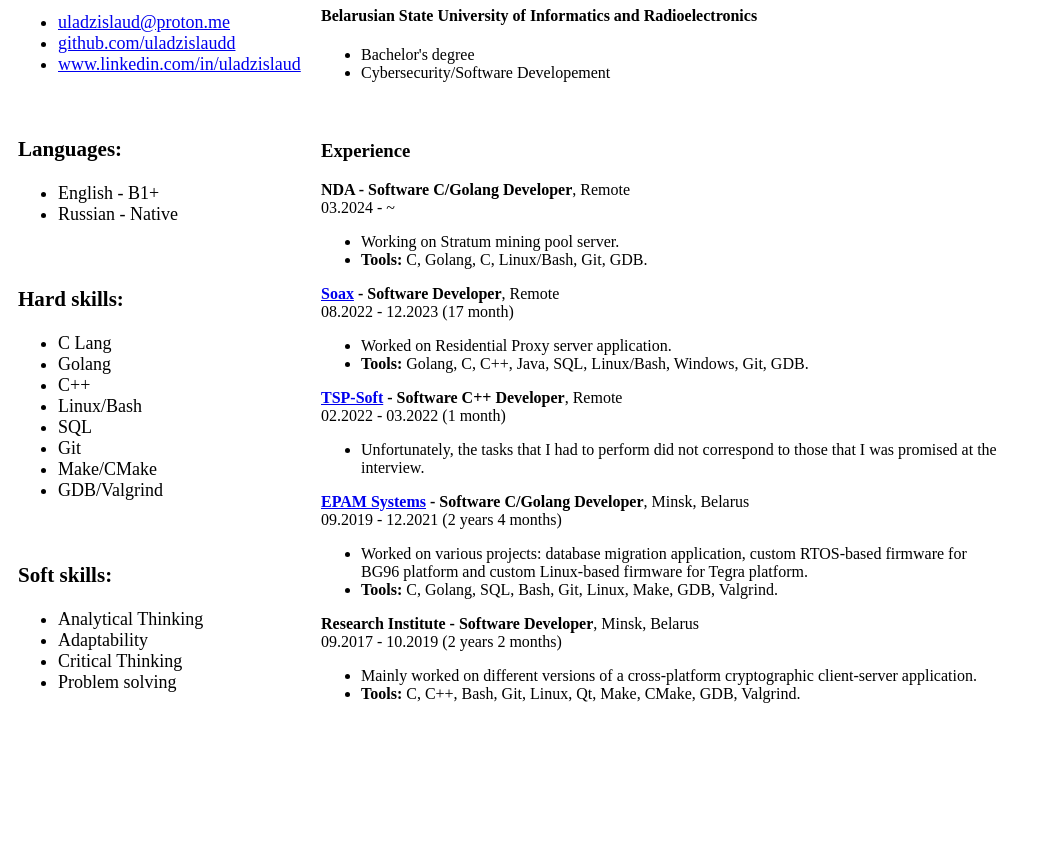
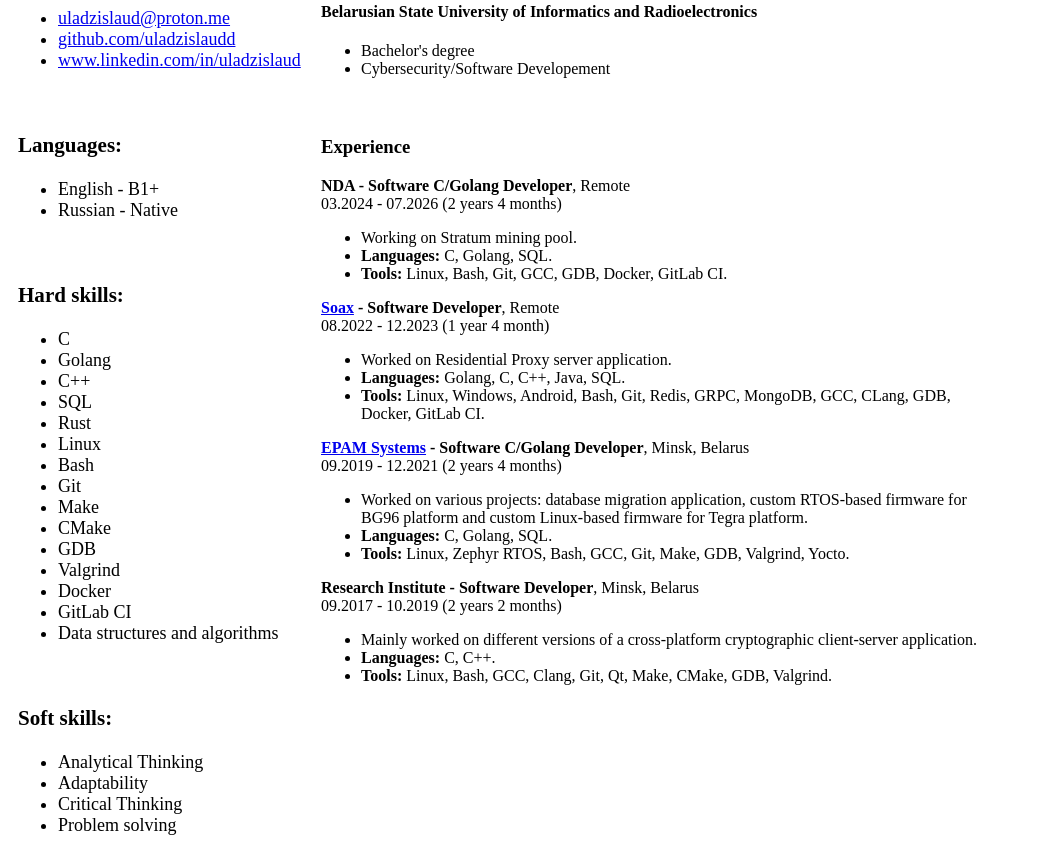
Before and after one commit to uladzislaudd/uladzislaudd.github.io, a plain HTML site: page index.html in a window 1280 px wide. Shown: the part 380-1247 px from the top of the page, without its empty margins (0-1041 px from the left). Drawn offline with Linux system fonts and the light colour scheme.

Commit message:
CV Update 11.2026 (#6)

```diff
--- a/index.html
+++ b/index.html
@@ -92,9 +92,9 @@
 
 		<div class="grid-container-2">
 
-			<div style="width: 300px;">
-				<img style="height: 300px" src="img/photo.jpeg">
-			</div>
+			<!-- <div style="width: 300px;"> -->
+				<!-- <img style="height: 300px" src="img/photo.jpeg"> -->
+			<!-- </div> -->
 
 			<div class="grid-container-colored" style="height: 300px">
 
@@ -106,7 +106,8 @@
 					<ul>
 						<li><b>Software Developer</b> specializing in software developement for Linux with almost 8 years of experience.</li>
 						<li>Well-versed in numerous programming languages including <b>C</b>, <b>Golang</b>, <b>C++</b>.</li>
-						<li>Looking for a <b>remote C/Golang Software Developer</b> role </li>
+						<li>Currently learning <b>Rust</b>.</li>
+						<li>Looking for a <b>remote C/Golang Software Developer</b> role. </li>
 					</ul>
 				</div>
 
@@ -138,14 +139,21 @@
 				<div class="elem">
 					<h3>Hard skills:</h3>
 					<ul>
-						<li>C Lang</li>
+						<li>C</li>
 						<li>Golang</li>
 						<li>C++</li>
-						<li>Linux/Bash</li>
 						<li>SQL</li>
+						<li>Rust</li>
+						<li>Linux</li>
+						<li>Bash</li>
 						<li>Git</li>
-						<li>Make/CMake</li>
-						<li>GDB/Valgrind</li>
+						<li>Make</li>
+						<li>CMake</li>
+						<li>GDB</li>
+						<li>Valgrind</li>
+						<li>Docker</li>
+						<li>GitLab CI</li>
+						<li>Data structures and algorithms</li>
 					</ul>
 				</div>
 
@@ -182,37 +190,32 @@
 
 					<div>
 						<b>NDA - Software C/Golang Developer</b>, Remote<br>
-						03.2024 - ~
+						03.2024 - 07.2026 (2 years 4 months)
 						<ul>
 							<li>
-								Working on Stratum mining pool server.
+								Working on Stratum mining pool.
 							</li>
 							<li>
-								<b>Tools:</b> C, Golang, C, Linux/Bash, Git, GDB.
+								<b>Languages:</b> C, Golang, SQL.
+							</li>
+							<li>
+								<b>Tools:</b> Linux, Bash, Git, GCC, GDB, Docker, GitLab CI.
 							</li>
 						</ul>
 					</div>
 
 					<div>
 						<b><a href="https://www.soax.com/">Soax</a> - Software Developer</b>, Remote<br>
-						08.2022 - 12.2023 (17 month)
+						08.2022 - 12.2023 (1 year 4 month)
 						<ul>
 							<li>
 								Worked on Residential Proxy server application.
 							</li>
 							<li>
-								<b>Tools:</b> Golang, C, C++, Java, SQL, Linux/Bash, Windows, Git, GDB.
+								<b>Languages:</b> Golang, C, C++, Java, SQL.
 							</li>
-						</ul>
-					</div>
-
-					<div>
-						<b><a href="https://www.tcp-soft.com/">TSP-Soft</a> - Software C++ Developer</b>, Remote<br>
-						02.2022 - 03.2022 (1 month)
-						<ul>
 							<li>
-								Unfortunately, the tasks that I had to perform did not correspond to those that I
-								was promised at the interview.
+								<b>Tools:</b> Linux, Windows, Android, Bash, Git, Redis, GRPC, MongoDB, GCC, CLang, GDB, Docker, GitLab CI.
 							</li>
 						</ul>
 					</div>
@@ -226,7 +229,10 @@
 								firmware for BG96 platform and custom Linux-based firmware for Tegra platform.
 							</li>
 							<li>
-								<b>Tools:</b> C, Golang, SQL, Bash, Git, Linux, Make, GDB, Valgrind.
+								<b>Languages:</b> C, Golang, SQL.
+							</li>
+							<li>
+								<b>Tools:</b> Linux, Zephyr RTOS, Bash, GCC, Git, Make, GDB, Valgrind, Yocto.
 							</li>
 						</ul>
 					</div>
@@ -240,7 +246,10 @@
 								application.
 							</li>
 							<li>
-								<b>Tools:</b> C, C++, Bash, Git, Linux, Qt, Make, CMake, GDB, Valgrind.
+								<b>Languages:</b> C, C++.
+							</li>
+							<li>
+								<b>Tools:</b> Linux, Bash, GCC, Clang, Git, Qt, Make, CMake, GDB, Valgrind.
 							</li>
 						</ul>
 					</div>
@@ -254,7 +263,7 @@
 		<div class="grid-container-colored"	style="height: 25px;">
 
 			<div class="last" style="text-align: right;">
-				The latest version of this cv is available at <a href="https://uladzislaudd.github.io/">uladzislaudd.github.io/cv/</a>
+				The latest version of this CV is available at <a href="https://uladzislaudd.github.io/">uladzislaudd.github.io/cv/</a>
 			</div>
 
 		</div>
```
